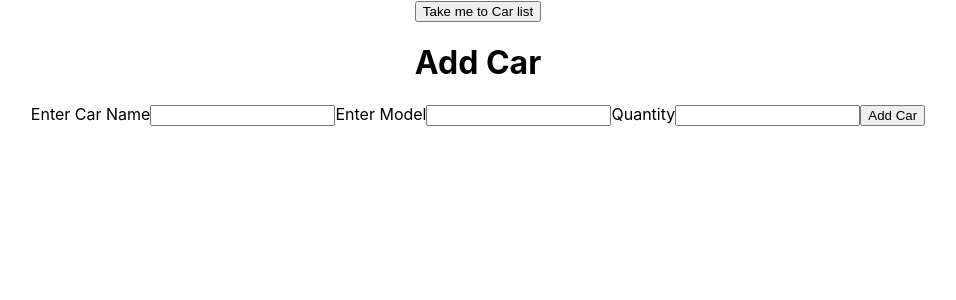
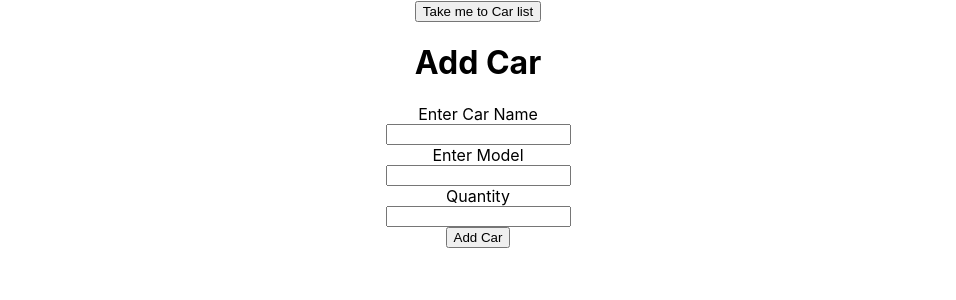
Before and after one commit to ssuyash3000/OpsTree-Interview, a React (Create React App) app: page / in a window 1280 px wide. Shown: the top 300 px of the page, without its empty margins (162-1118 px from the left). Built offline with nearby package versions, Linux system fonts and the light colour scheme.

Commit message:
adds basic styling

```diff
--- a/src/Components/AddCar.js
+++ b/src/Components/AddCar.js
@@ -21,7 +21,13 @@ export default function AddCar({ handleAddCar }) {
   return (
     <div className="AddCar">
       <h1>Add Car</h1>
-      <form onSubmit={addCar}>
+      <form
+        onSubmit={addCar}
+        style={{
+          display: "flex",
+          flexDirection: "column",
+          alignItems: "center",
+        }}>
         <label>Enter Car Name</label>
         <input
           type="text"
--- a/src/Components/CarList.js
+++ b/src/Components/CarList.js
@@ -2,9 +2,22 @@ export default function CarList({ carList }) {
   return (
     <div className="carList">
       <h1>CarList</h1>
-      <ul style={{ listStyle: "none" }}>
+      <ul
+        style={{
+          listStyle: "none",
+          display: "flex",
+          justifyContent: "space-evenly",
+        }}>
         {carList.map((currCar) => (
-          <li key={currCar.carname}>
+          <li
+            key={currCar.carname}
+            style={{
+              border: "1px solid black",
+              display: "flex",
+              flexDirection: "column",
+              alignContent: "space-evenly",
+              width: "fit-content",
+            }}>
             <div>Name: {currCar.carname}</div>
             <div>Model: {currCar.model}</div>
             Quantity: {currCar.qty}
```
